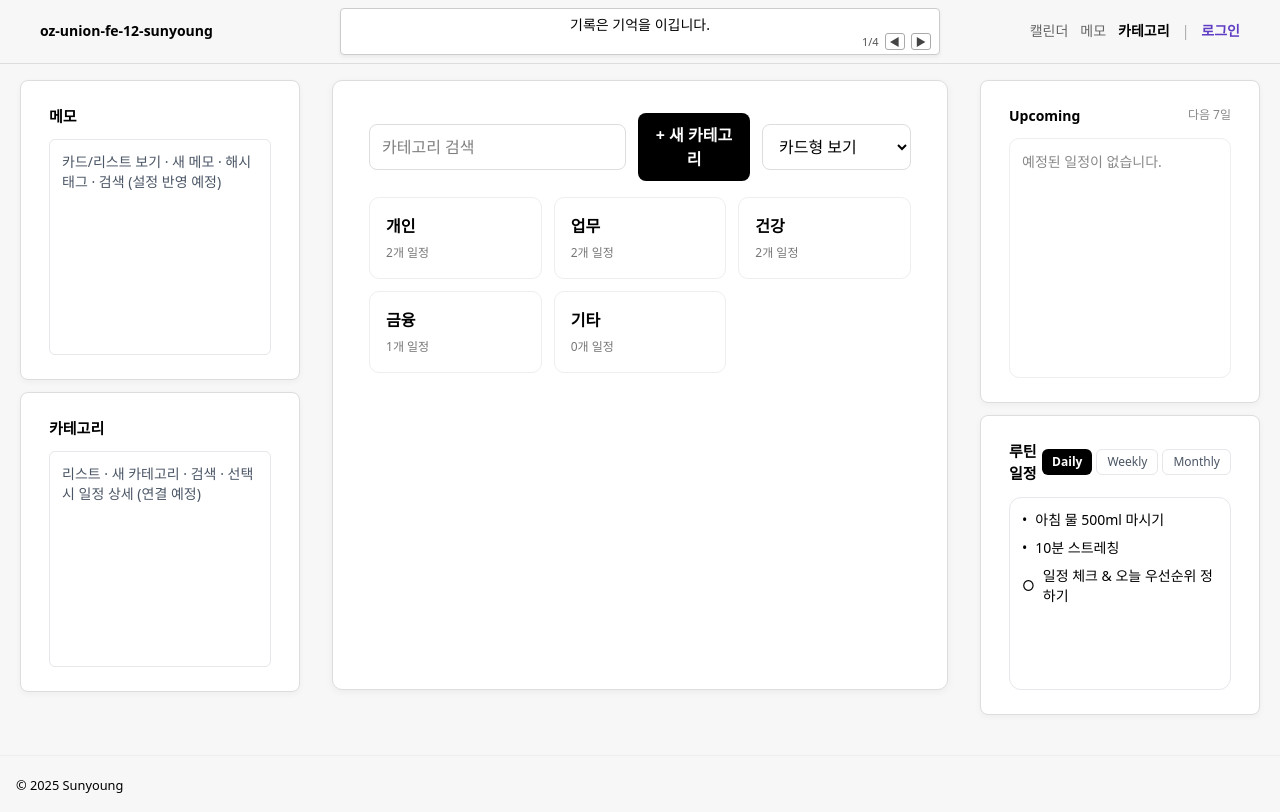
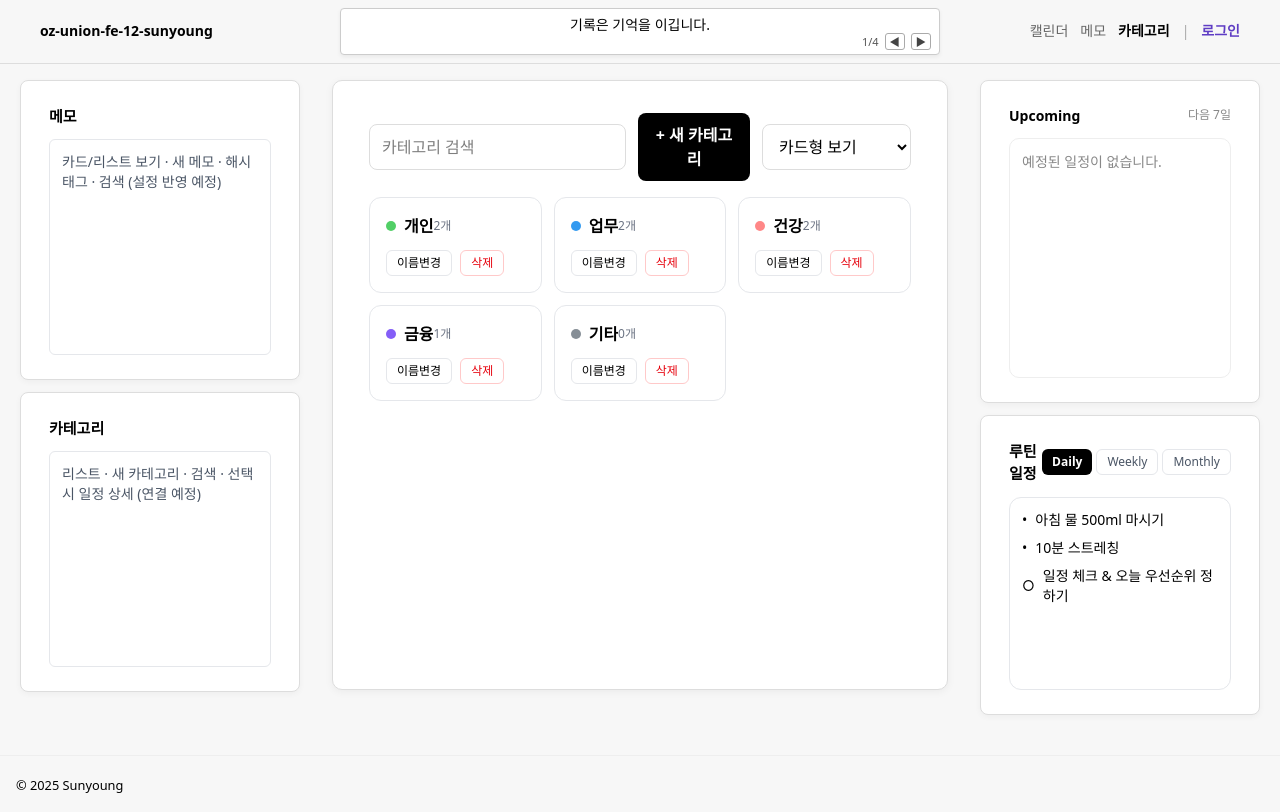
Before and after one commit to sunyoug3598/oz-union-fe-12-sunyoung, a React (Vite) app in the folder client/: page /categories in a window 1280 px wide. Built offline with nearby package versions, Linux system fonts and the light colour scheme.

Commit message:
feat(category): 카드형 UI 및 이름변경/삭제 액션 추가

```diff
--- a/client/src/features/category/components/CategoryGrid.jsx
+++ b/client/src/features/category/components/CategoryGrid.jsx
@@ -1,25 +1,82 @@
+// src/features/category/components/CategoryGrid.jsx
+import { useCategories } from "../../../app/store/categoryStore";
+
 export default function CategoryGrid({ categories = [], counts = {}, onOpen }) {
+  // 삭제/이름변경은 Provider의 액션 사용
+  const { renameCategory, removeCategory } = useCategories();
+
+  if (!categories.length) {
+    return (
+      <div className="text-center text-sm text-gray-500 border border-gray-200 rounded-xl py-10">
+        등록된 카테고리가 없습니다. 우측 상단의 <b>+ 새 카테고리</b>로 추가해보세요.
+      </div>
+    );
+  }
+
   return (
-    <div style={{ display: "grid", gridTemplateColumns: "repeat(3, minmax(0,1fr))", gap: 12 }}>
-      {categories.map((c) => (
-        <button
-          key={c.id}
-          onClick={() => onOpen?.(c)}
-          style={{
-            border: "1px solid #eee",
-            borderRadius: 10,
-            padding: 16,
-            textAlign: "left",
-            background: "#fff",
-            cursor: "pointer",
-          }}
-        >
-          <div style={{ fontWeight: 700 }}>{c.name}</div>
-          <div style={{ fontSize: 12, color: "#777", marginTop: 6 }}>
-            {counts[c.name] || 0}개 일정
-          </div>
-        </button>
+    <div className="grid grid-cols-1 sm:grid-cols-2 xl:grid-cols-3 gap-3">
+      {categories.map((cat) => (
+        <CategoryCard
+          key={cat.id}
+          cat={cat}
+          count={counts[cat.name] || 0}
+          onOpen={() => onOpen?.(cat)}
+          onRename={(next) => renameCategory(cat.id, next)}
+          onRemove={() => removeCategory(cat.id)}
+        />
       ))}
     </div>
   );
 }
+
+function CategoryCard({ cat, count, onOpen, onRename, onRemove }) {
+  const handleRename = (e) => {
+    e.stopPropagation();
+    const next = window.prompt("카테고리 이름을 수정하세요.", cat.name);
+    if (!next) return;
+    onRename?.(next);
+  };
+
+  const handleRemove = (e) => {
+    e.stopPropagation();
+    if (window.confirm(`'${cat.name}' 카테고리를 삭제할까요? (일정 데이터는 유지)`)) {
+      onRemove?.();
+    }
+  };
+
+  return (
+    <button
+      onClick={onOpen}
+      className="w-full text-left bg-white border border-gray-200 hover:border-gray-300 rounded-xl p-4 transition flex flex-col gap-3"
+    >
+      {/* 상단: 이름/카운트/색점 */}
+      <div className="flex items-center justify-between">
+        <div className="flex items-center gap-2 min-w-0">
+          <span
+            className="inline-block w-2.5 h-2.5 rounded-full shrink-0"
+            style={{ backgroundColor: cat.color }}
+            aria-hidden
+          />
+          <span className="font-semibold truncate">{cat.name}</span>
+        </div>
+        <span className="text-xs text-gray-500">{count}개</span>
+      </div>
+
+      {/* 하단: 액션 */}
+      <div className="flex items-center justify-end gap-2">
+        <button
+          onClick={handleRename}
+          className="px-2.5 py-1 text-xs rounded-md border border-gray-200 hover:bg-gray-50"
+        >
+          이름변경
+        </button>
+        <button
+          onClick={handleRemove}
+          className="px-2.5 py-1 text-xs rounded-md border border-red-200 text-red-600 hover:bg-red-50"
+        >
+          삭제
+        </button>
+      </div>
+    </button>
+  );
+}
```
